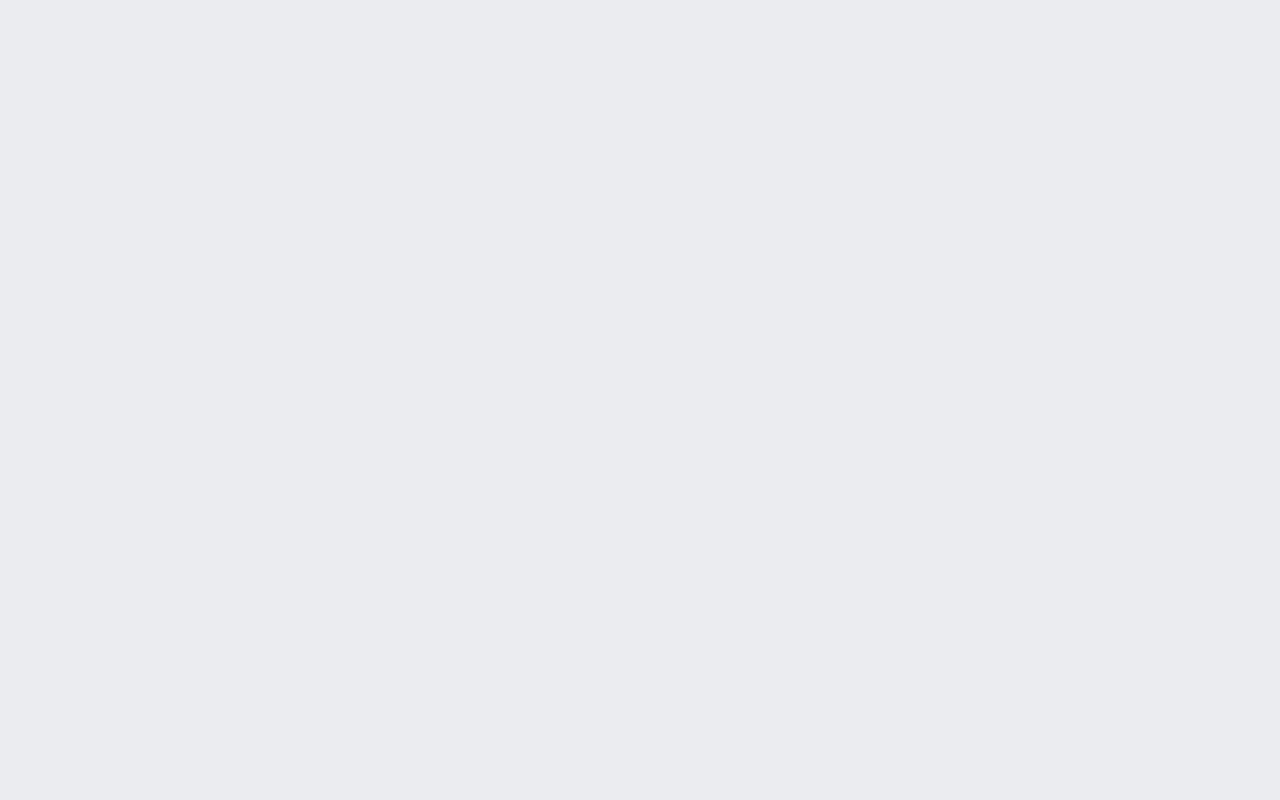
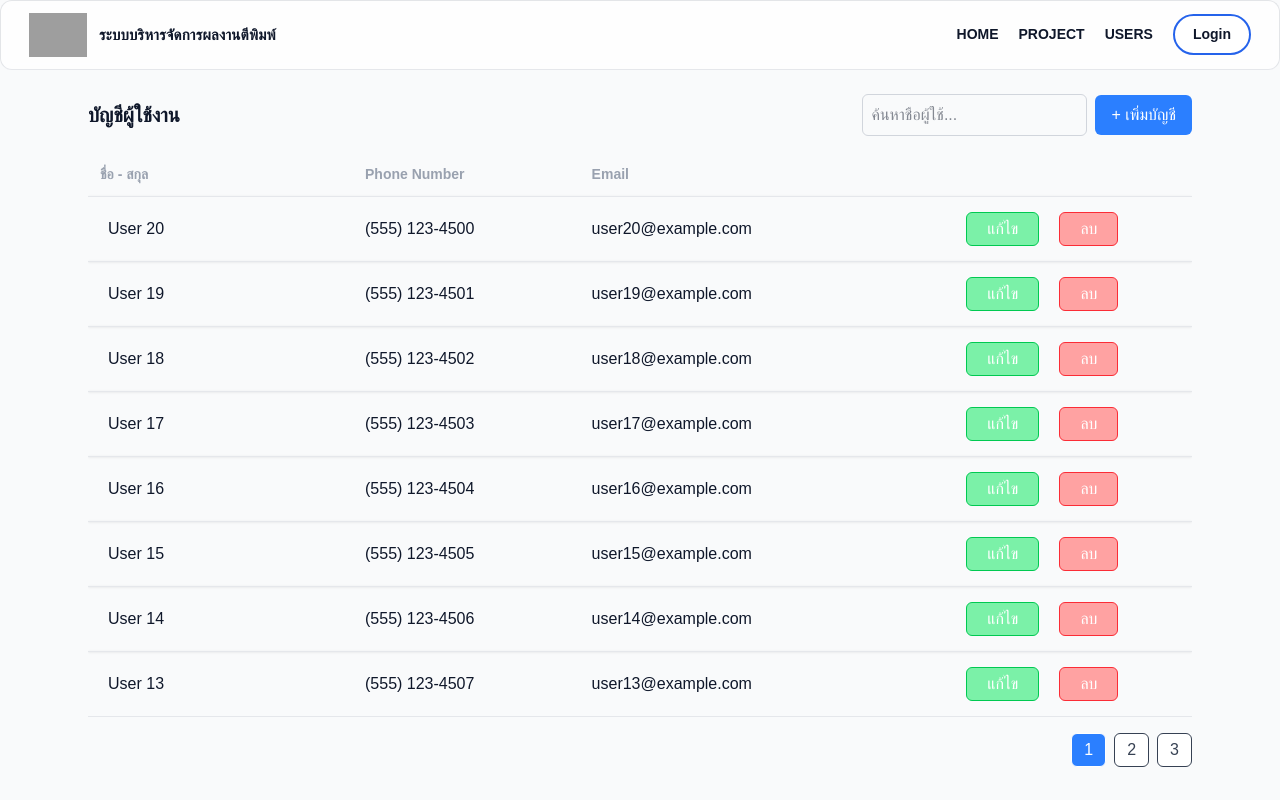
Before and after one commit to C6H12O6tan/projectse-g8, a Next.js app: page /Admin/user in a window 1280 px wide. Before the commit this address had no page. Built offline with nearby package versions, Linux system fonts and the light colour scheme; grey boxes are pictures that could not be loaded.

Commit message:
add user and add tapnav

```diff
--- /dev/null
+++ b/src/app/Admin/user/page.tsx
@@ -0,0 +1,145 @@
+"use client";
+import React, { useState } from "react";
+import TopNav from "../../components/TopNav";
+
+type User = {
+  id: number;
+  name: string;
+  phone: string;
+  email: string;
+};
+
+// mock ข้อมูล 20 record (เรียงจากใหม่ -> เก่า)
+const mockUsers: User[] = Array.from({ length: 20 }, (_, i) => ({
+  id: i + 1,
+  name: `User ${20 - i}`, // แสดง User 20,19,...1
+  phone: `(555) 123-45${i.toString().padStart(2, "0")}`,
+  email: `user${20 - i}@example.com`,
+}));
+
+export default function UserPage() {
+  const [users, setUsers] = useState<User[]>(mockUsers);
+  const [search, setSearch] = useState("");
+  const [deleteUser, setDeleteUser] = useState<User | null>(null);
+  const [currentPage, setCurrentPage] = useState(1);
+
+  const rowsPerPage = 8;
+
+  // filter ค้นหา
+  const filteredUsers = users.filter((u) =>
+    u.name.toLowerCase().includes(search.toLowerCase())
+  );
+
+  // pagination slice
+  const totalPages = Math.ceil(filteredUsers.length / rowsPerPage);
+  const startIndex = (currentPage - 1) * rowsPerPage;
+  const endIndex = startIndex + rowsPerPage;
+  const paginatedUsers = filteredUsers.slice(startIndex, endIndex);
+
+  const handleDelete = (id: number) => {
+    setUsers(users.filter((u) => u.id !== id));
+    setDeleteUser(null);
+  };
+
+  return (
+    <div className="min-h-screen bg-gray-50">
+      <TopNav />
+      <div className="max-w-6xl mx-auto p-6">
+        {/* Toolbar */}
+        <div className="flex flex-col md:flex-row md:items-center md:justify-between gap-3 mb-4">
+          <h1 className="text-xl font-semibold">บัญชีผู้ใช้งาน</h1>
+          <div className="flex items-center gap-2">
+            <input
+              type="text"
+              placeholder="ค้นหาชื่อผู้ใช้..."
+              value={search}
+              onChange={(e) => {
+                setSearch(e.target.value);
+                setCurrentPage(1); // reset page เมื่อค้นหา
+              }}
+              className="border border-gray-300 rounded-md p-2"
+            />
+            <button className="bg-blue-500 text-white px-4 py-2 rounded-md hover:bg-blue-600">
+              + เพิ่มบัญชี
+            </button>
+          </div>
+        </div>
+
+        {/* ตารางผู้ใช้ */}
+        <table className="w-full overflow-hidden">
+          <thead className="text-sm text-gray-400">
+            <tr>
+              <th className="p-3 text-left">ชื่อ - สกุล</th>
+              <th className="p-3 text-left">Phone Number</th>
+              <th className="p-3 text-left">Email</th>
+
+            </tr>
+          </thead>
+          <tbody>
+            {paginatedUsers.map((user) => (
+              <tr key={user.id} className="border-t border-b border-gray-200 shadow-sm ">
+                <td className="p-5 pr-20">{user.name}</td>
+                <td className="p-3">{user.phone}</td>
+                <td className="p-3">{user.email}</td>
+                <td className="p-3 text-center space-x-2">
+                  <button className="mr-5 bg-green-300 text-white border border-green-500 px-5 py-1 rounded-md hover:bg-green-600">
+                    แก้ไข
+                  </button>
+                  <button
+                    className="bg-red-300 border border-red-500 text-white px-5 py-1 rounded-md hover:bg-red-600"
+                    onClick={() => setDeleteUser(user)}
+                  >
+                    ลบ
+                  </button>
+                </td>
+              </tr>
+            ))}
+          </tbody>
+        </table>
+
+        {/* Pagination */}
+        <div className="flex justify-end mt-4 space-x-2">
+          {Array.from({ length: totalPages }, (_, i) => (
+            <button
+              key={i + 1}
+              onClick={() => setCurrentPage(i + 1)}
+              className={`px-3 py-1 border rounded-md ${
+                currentPage === i + 1
+                  ? "bg-blue-500 text-white"
+                  : "bg-white text-gray-700 hover:bg-gray-100"
+              }`}
+            >
+              {i + 1}
+            </button>
+          ))}
+        </div>
+      </div>
+
+      {/* Modal ลบ */}
+      {deleteUser && (
+        <div className="fixed inset-0 flex items-center justify-center bg-black bg-opacity-40">
+          <div className="bg-white rounded-lg shadow-lg p-6 w-96">
+            <h2 className="text-lg font-semibold mb-4">ยืนยันการลบ</h2>
+            <p className="mb-6">
+              คุณต้องการลบบัญชี <span className="font-bold">{deleteUser.name}</span> ใช่หรือไม่?
+            </p>
+            <div className="flex justify-end space-x-3">
+              <button
+                onClick={() => setDeleteUser(null)}
+                className="px-4 py-2 rounded-md bg-gray-300 hover:bg-gray-400"
+              >
+                ยกเลิก
+              </button>
+              <button
+                onClick={() => handleDelete(deleteUser.id)}
+                className="px-4 py-2 rounded-md bg-red-500 text-white hover:bg-red-600"
+              >
+                ยืนยัน
+              </button>
+            </div>
+          </div>
+        </div>
+      )}
+    </div>
+  );
+}
--- a/src/app/components/TopNav.tsx
+++ b/src/app/components/TopNav.tsx
@@ -20,6 +20,7 @@ export default function TopNav() {
       <nav className="nav">
         <Link href="/Admin" className="nav-link">HOME</Link>
         <Link href="/Admin" className="nav-link">PROJECT</Link>
+        <Link href="/Admin/user" className="nav-link">USERS</Link>
         <Link href="/login" className="btn-login">Login</Link>
       </nav>
     </div>
```
